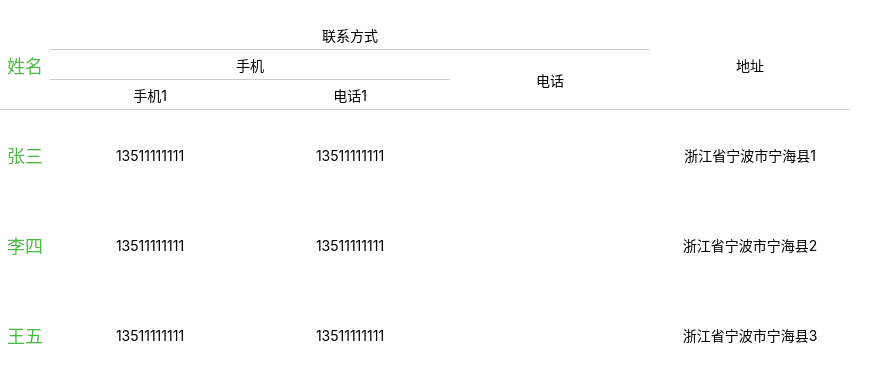
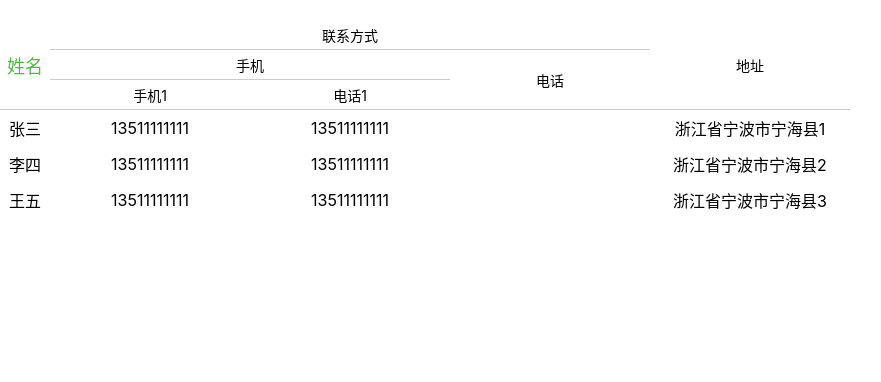
Before and after one commit to qianyuzzf/qy-components-library, a Vue app: page /#/ in a window 1280 px wide. Shown: the top 382 px of the page, without its empty margins (0-881 px from the left). Built offline with nearby package versions, Linux system fonts and the light colour scheme.

Commit message:
table组件内容样式调整

```diff
--- a/src/components/qy-table/index.vue
+++ b/src/components/qy-table/index.vue
@@ -42,6 +42,11 @@ const props = defineProps({
     required: false,
     default: () => ({}),
   },
+  contentStyle: {
+    type: Object,
+    required: false,
+    default: () => ({}),
+  }
 })
 
 const titleMaxHeight = ref('') // 表头高度
@@ -51,7 +56,10 @@ const columnsInfoArray = [] // 储存每列信息数组
 
 // 获取内容文本样式
 const getContentRowItemStyle = (item) => {
-  const { fontSize, width, height, color, background, textAlign } = item?.style || {}
+  const { style, label } = item || {}
+  const { width, textAlign } = style || {}
+  const { color, background, fontSize = '16px' } = props.contentStyle || {}
+  const height = props.contentStyle?.height || getTextHeight(label, fontSize) * 1.5 + 'px'
   return {
     fontSize,
     width: sizeConversion(width),
```
